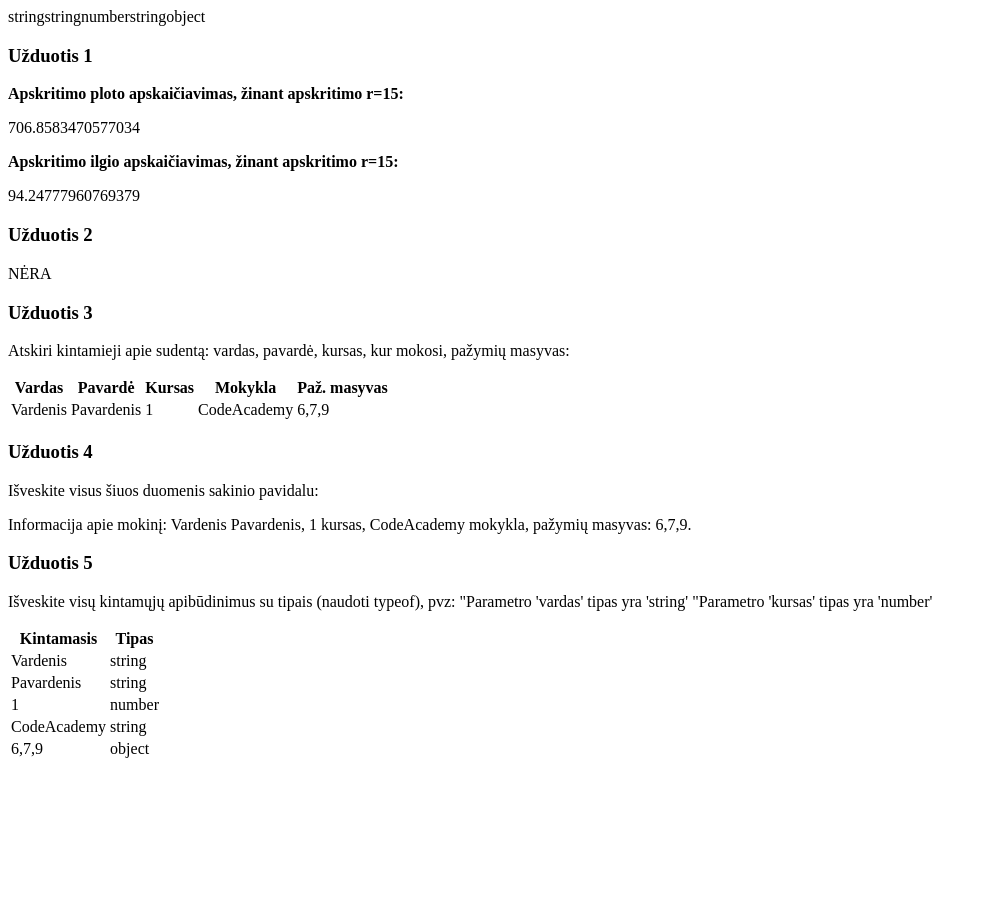
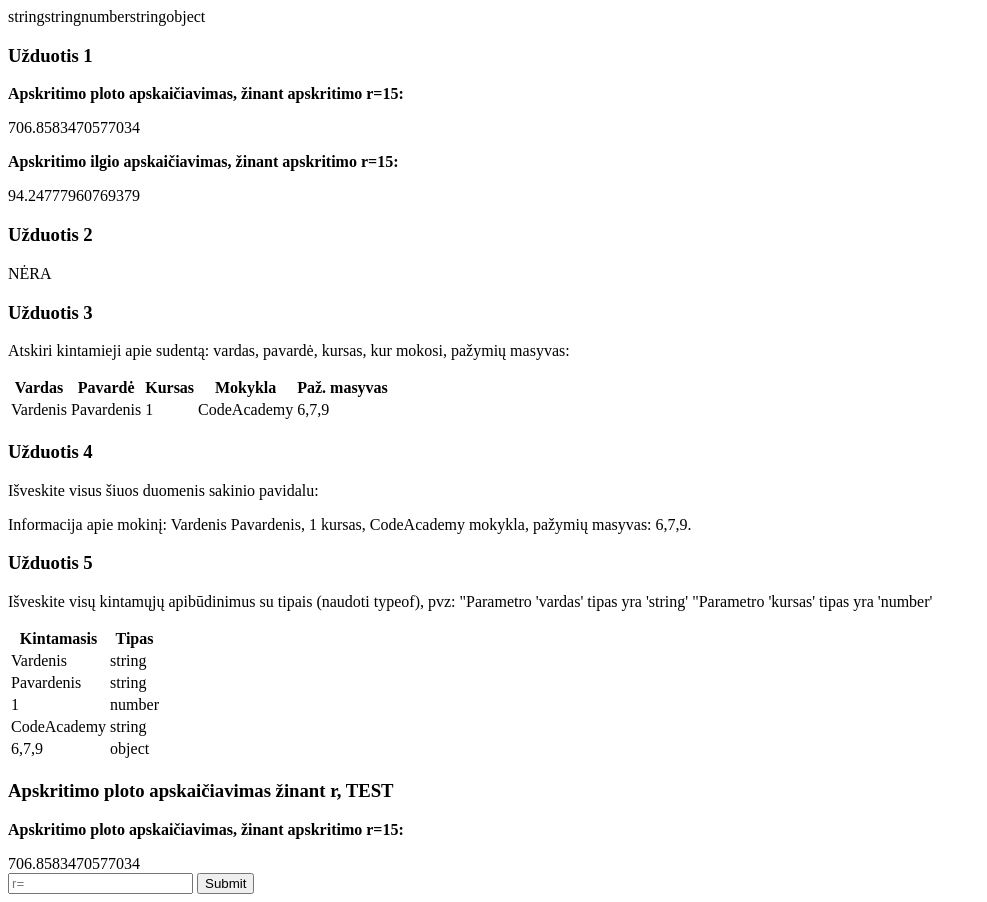
Before and after one commit to Gr0Mk/KlasesDarbas, a plain HTML site: page temporary/Uzduotis.html in a window 1280 px wide. Shown: the whole page, without its empty margins (0-987 px from the left). Before the commit the page ends 800 px from the top, so only its background shows below. Drawn offline with Linux system fonts and the light colour scheme.

Commit message:
Baigiau JavaScript užduotis, testavau lentelę...

```diff
--- a/temporary/Uzduotis.html
+++ b/temporary/Uzduotis.html
@@ -74,8 +74,17 @@
     <td><script>document.write(pmasyvas)</script></td>
     <td><script>document.write(typeof pmasyvas)</script></td>
     </tr>
+</table>
 
-</table>
+<h3>Apskritimo ploto apskaičiavimas žinant r, TEST</h3>
+
+<p><b>Apskritimo ploto apskaičiavimas, žinant apskritimo r=15:</b></p>
+
+<!--scriptas apskaičiuoti apskritimo plotą, žinant r-->
+<div id="radiusscriptas"><script>document.write(Aplotas)</script></div>
+<!--lentelės ir mygtuko placeholder-->
+<input id="userInput" type="text" placeholder="r=">
+<button onclick="returnText()">Submit</button>
 
 </body>
 </html>
```
Also changed, not shown: temporary/script.js (line endings or trailing spaces).
